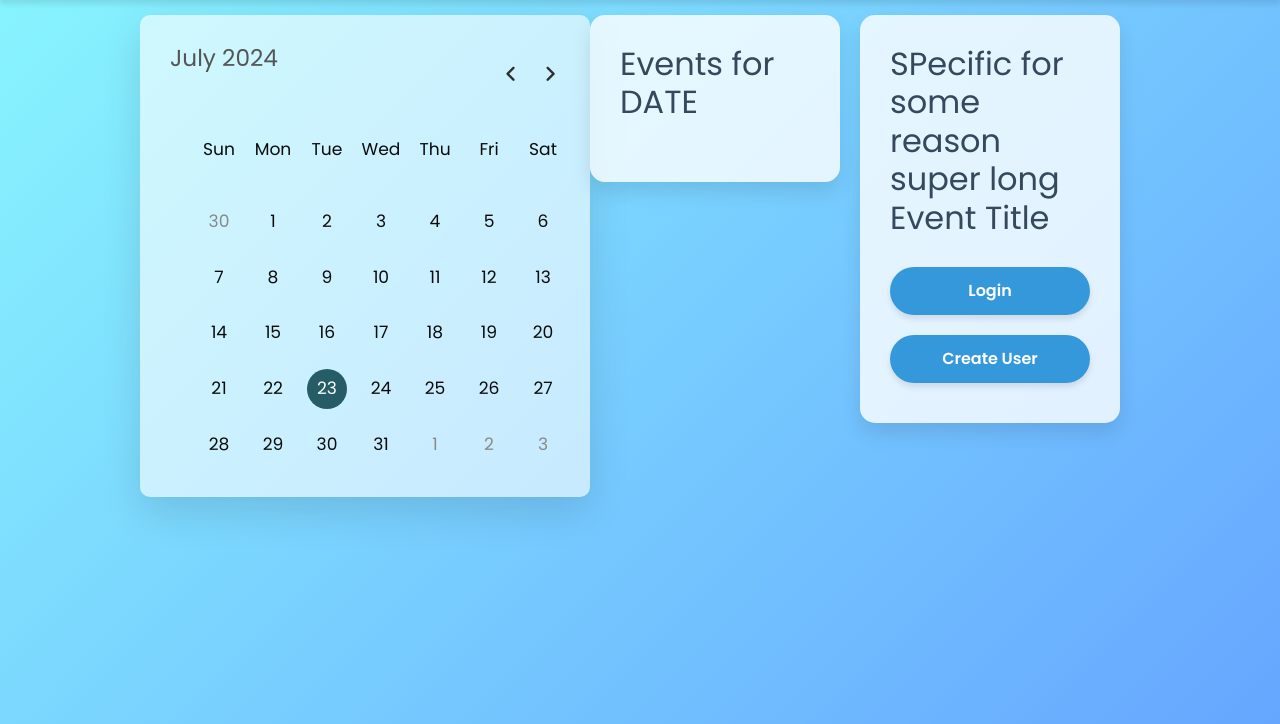
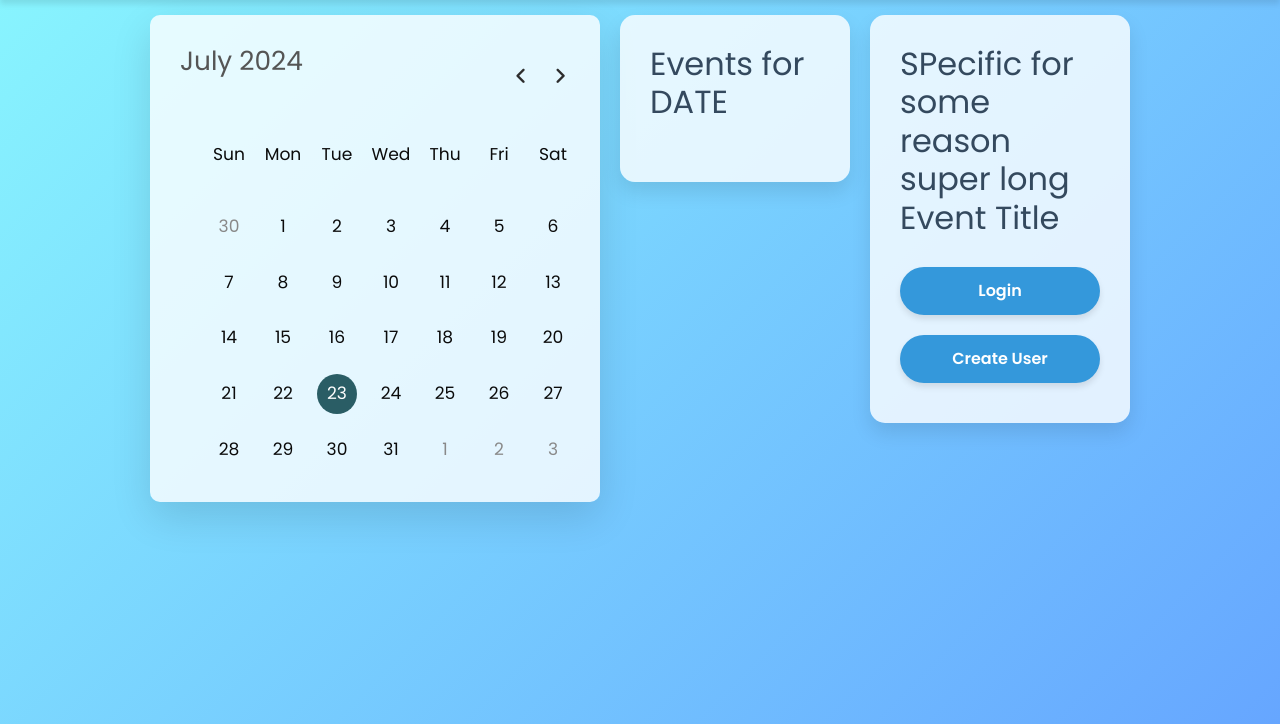
Before and after one commit to andrewperezledo/Q.U.A.C.K.-Library-Management-System, a Flask app: template templates/events.html in a window 1280 px wide. Shown: the part 76-800 px from the top of the page. Run offline with Flask 3, Linux system fonts and the light colour scheme; the template is opened without the code that fills it, so the values that code supplies are empty; some libraries are stand-ins or nearby versions.

Commit message:
(Mini) Adjusted calender formatting

```diff
--- a/static/css/calender.css
+++ b/static/css/calender.css
@@ -2,9 +2,11 @@
 
 .wrapper{
 width: 450px;
-background: rgba(255, 255, 255, 0.6);
+background-color: rgba(255, 255, 255, 0.8);
 border-radius: 10px;
 box-shadow: 0 15px 40px rgba(0,0,0,0.12);
+margin-right: 10px;
+margin-left: 10px;
 }
 .wrapper header{
 display: flex;
@@ -34,7 +36,7 @@ header .icons span:hover{
 background: #f2f2f2;
 }
 header .current-date{
-font-size: 1.45rem;
+font-size: 1.65rem;
 font-weight: 500;
 }
 .calendar{
--- a/static/css/homestyle.css
+++ b/static/css/homestyle.css
@@ -32,7 +32,8 @@ p {
     border-radius: 15px;
     padding: 30px;
     box-shadow: 0 10px 20px rgba(0, 0, 0, 0.1);
-    margin-right: 20px;
+    margin-right: 10px;
+    margin-left: 10px;
 }
 
 #home_button {
--- a/templates/events.html
+++ b/templates/events.html
@@ -8,98 +8,11 @@ QUACK Events
 <!-- Can plan 30 days in adavance -->
 
 {% block styles %}
-<style>
-    /* @import url('https://fonts.googleapis.com/css2?family=Poppins:wght@400;500;600&display=swap'); */
-    /* *{
-    margin: 0;
-    padding: 0;
-    box-sizing: border-box;
-    font-family: 'Poppins', sans-serif;
-    } */
-    /* body{
-    display: flex;
-    align-items: center;
-    padding: 0 10px;
-    justify-content: center;
-    min-height: 100vh;
-    background: #9B59B6;
-    } */
 
-    body {
-        display: flex;
-    }
-    main {
-        max-width: 1000px;
-        width: 90%;
-        display: flex;
-        justify-content: space-between;
-        align-items: flex-start;
-    }
-
-    h1 {
-        color: #2c3e50;
-        font-size: 2.5em;
-        text-shadow: 2px 2px 4px rgba(0, 0, 0, 0.1);
-    }
-
-    h2 {
-        color: #34495e;
-        margin-bottom: 20px;
-    }
-
-    p {
-        color: #555;
-        line-height: 1.6;
-        margin-bottom: 30px;
-    }
-
-    .welcome-section {
-        flex: 1;
-        background-color: rgba(255, 255, 255, 0.8);
-        border-radius: 15px;
-        padding: 30px;
-        box-shadow: 0 10px 20px rgba(0, 0, 0, 0.1);
-        margin-right: 20px;
-    }
-
-    .auth-section {
-        flex: 1;
-        background-color: rgba(255, 255, 255, 0.8);
-        border-radius: 15px;
-        padding: 3px;
-        box-shadow: 0 10px 20px rgba(0, 0, 0, 0.1);
-    }
-
-    .auth-buttons {
-        display: flex;
-        flex-direction: column;
-        align-items: center;
-    }
-
-    #home_button {
-        padding: 12px 24px;
-        background-color: #3498db;
-        color: white;
-        border: none;
-        border-radius: 25px;
-        cursor: pointer;
-        font-size: 1em;
-        font-weight: 600;
-        transition: all 0.3s ease;
-        box-shadow: 0 4px 6px rgba(0, 0, 0, 0.1);
-        margin: 10px 0;
-        width: 200px;
-    }
-
-    #home_button:hover {
-        background-color: #2980b9;
-        transform: translateY(-2px);
-        box-shadow: 0 6px 8px rgba(0, 0, 0, 0.15);
-    }
-</style>
 {% endblock %}
 
 {% block link %}
+<link rel="stylesheet" type="text/css" href="{{ url_for('static', filename='css/homestyle.css')}}"/>
 <link rel="stylesheet" href="{{ url_for('static', filename='css/calender.css')}}"/>
 <link href="https://fonts.googleapis.com/css2?family=Material+Symbols+Rounded:opsz,wght,FILL,GRAD@20..48,100..700,0..1,-50..200" rel="stylesheet">
 {% endblock %}
@@ -135,7 +48,11 @@ QUACK Events
     <section class="welcome-section">
         <h2>Events for DATE</h2>
         <!-- If open: contact front desk about scheduling event or call 123-456-7890 -->
-        <p>{{ events }}</p>
+        <p>{{ events }}
+
+
+
+        </p>
     </section>
 
     <section class="welcome-section">
```
